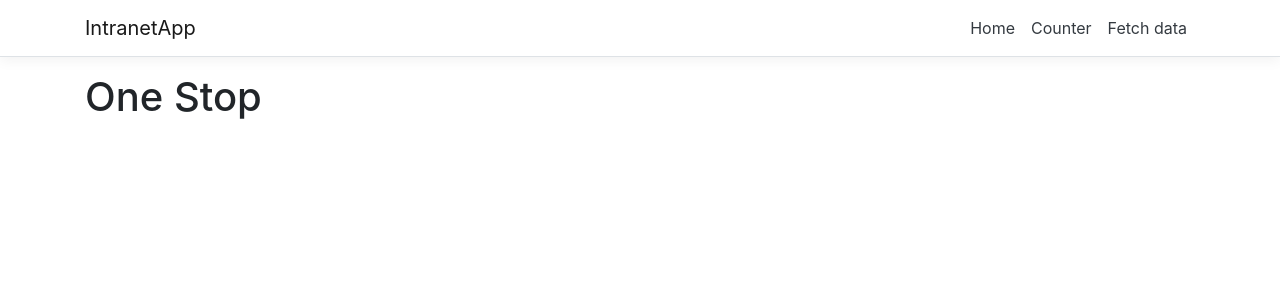
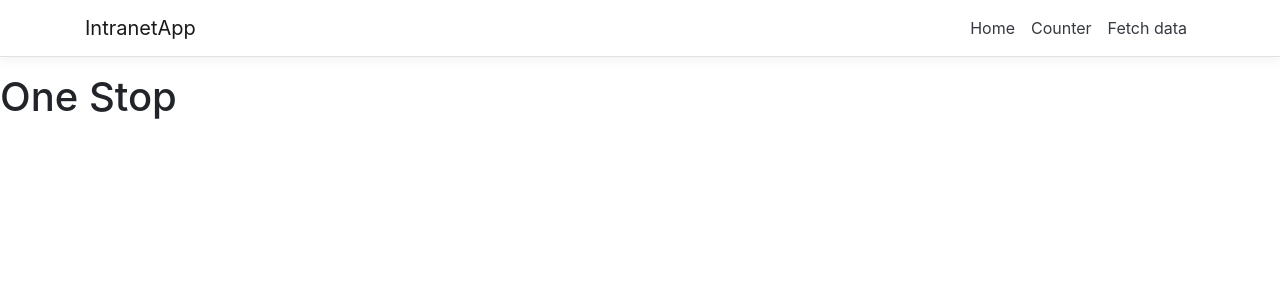
Before and after one commit to dacrands/IntranetApp, a React (Create React App) app in the folder IntranetApp/ClientApp/: page / in a window 1280 px wide. Shown: the top 300 px of the page. Built offline with nearby package versions, Linux system fonts and the light colour scheme.

Commit message:
Replace Container with main

```diff
--- a/IntranetApp/ClientApp/src/components/Layout.js
+++ b/IntranetApp/ClientApp/src/components/Layout.js
@@ -1,5 +1,4 @@
 import React, { Component } from 'react';
-import { Container } from 'reactstrap';
 import { NavMenu } from './NavMenu';
 
 export class Layout extends Component {
@@ -9,9 +8,9 @@ export class Layout extends Component {
     return (
       <div>
         <NavMenu />
-        <Container>
+        <main>
           {this.props.children}
-        </Container>
+        </main>
       </div>
     );
   }
```
